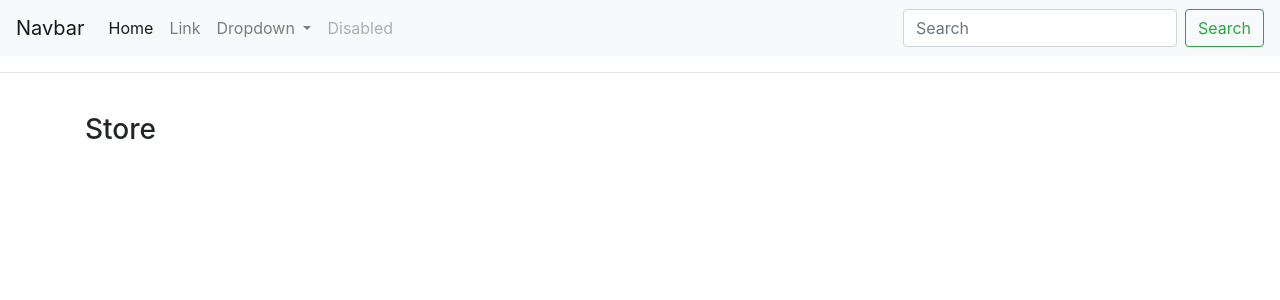
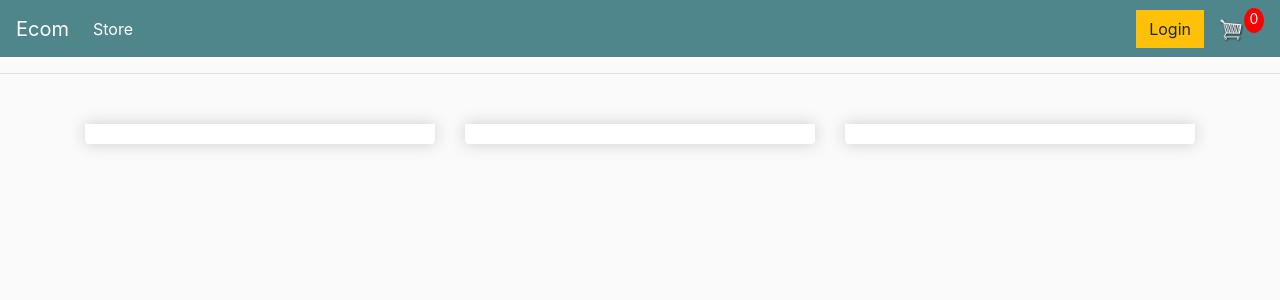
Before and after one commit to ccobasi/eshop, a Django app: template store/templates/store/store.html in a window 1280 px wide. Shown: the top 300 px of the page. Run offline with Django 3.2, Linux system fonts and the light colour scheme; the template is opened without the code that fills it, so the values that code supplies are empty; parts of the project's set-up code (start-up, migrations or seed data) failed here and were passed over; some libraries are stand-ins or nearby versions.

Commit message:
add product cards

```diff
--- /dev/null
+++ b/static/css/main.css
@@ -0,0 +1,103 @@
+body {
+  background-color: hsl(0, 0%, 98%);
+}
+
+h1,
+h2,
+h3,
+h4,
+h5,
+h6 {
+  color: hsl(0, 0%, 30%);
+}
+
+.box-element {
+  box-shadow: hsl(0, 0%, 80%) 0 0 16px;
+  background-color: #fff;
+  border-radius: 4px;
+  padding: 10px;
+}
+
+.thumbnail {
+  width: 100%;
+  height: 200px;
+  -webkit-box-shadow: -1px -3px 5px -2px rgba(214, 214, 214, 1);
+  -moz-box-shadow: -1px -3px 5px -2px rgba(214, 214, 214, 1);
+  box-shadow: -1px -3px 5px -2px rgba(214, 214, 214, 1);
+}
+
+.product {
+  border-radius: 0 0 4px 4px;
+}
+
+.bg-dark {
+  background-color: #4f868c !important;
+}
+
+#cart-icon {
+  width: 25px;
+  display: inline-block;
+  margin-left: 15px;
+}
+
+#cart-total {
+  display: block;
+  text-align: center;
+  color: #fff;
+  background-color: red;
+  width: 20px;
+  height: 25px;
+  border-radius: 50%;
+  font-size: 14px;
+}
+
+.col-lg-4,
+.col-lg-6,
+.col-lg-8,
+.col-lg-12 {
+  margin-top: 10px;
+}
+
+.btn {
+  border-radius: 0;
+}
+
+.row-image {
+  width: 100px;
+}
+
+.form-field {
+  width: 250px;
+  display: inline-block;
+  padding: 5px;
+}
+
+.cart-row {
+  display: flex;
+  align-items: flex-stretch;
+  padding-bottom: 10px;
+  margin-bottom: 10px;
+  border-bottom: 1px solid #ececec;
+}
+
+.quantity {
+  display: inline-block;
+  font-weight: 700;
+  padding-right: 10px;
+}
+
+.chg-quantity {
+  width: 12px;
+  cursor: pointer;
+  display: block;
+  margin-top: 5px;
+  transition: 0.1s;
+}
+
+.chg-quantity:hover {
+  opacity: 0.6;
+}
+
+.hidden {
+  display: none !important;
+}
--- a/store/templates/store/main.html
+++ b/store/templates/store/main.html
@@ -19,8 +19,8 @@
     <link rel="stylesheet" type="text/css" href="{% static 'css/main.css' %}" />
   </head>
   <body>
-    <nav class="navbar navbar-expand-lg navbar-light bg-light">
-      <a class="navbar-brand" href="#">Navbar</a>
+    <nav class="navbar navbar-expand-lg navbar-dark bg-dark">
+      <a class="navbar-brand" href="{% url 'store' %}">Ecom</a>
       <button
         class="navbar-toggler"
         type="button"
@@ -36,47 +36,19 @@
       <div class="collapse navbar-collapse" id="navbarSupportedContent">
         <ul class="navbar-nav mr-auto">
           <li class="nav-item active">
-            <a class="nav-link" href="#"
-              >Home <span class="sr-only">(current)</span></a
+            <a class="nav-link" href="{% url 'store' %}"
+              >Store <span class="sr-only">(current)</span></a
             >
           </li>
-          <li class="nav-item">
-            <a class="nav-link" href="#">Link</a>
-          </li>
-          <li class="nav-item dropdown">
-            <a
-              class="nav-link dropdown-toggle"
-              href="#"
-              id="navbarDropdown"
-              role="button"
-              data-toggle="dropdown"
-              aria-haspopup="true"
-              aria-expanded="false"
-            >
-              Dropdown
-            </a>
-            <div class="dropdown-menu" aria-labelledby="navbarDropdown">
-              <a class="dropdown-item" href="#">Action</a>
-              <a class="dropdown-item" href="#">Another action</a>
-              <div class="dropdown-divider"></div>
-              <a class="dropdown-item" href="#">Something else here</a>
-            </div>
-          </li>
-          <li class="nav-item">
-            <a class="nav-link disabled" href="#">Disabled</a>
-          </li>
         </ul>
-        <form class="form-inline my-2 my-lg-0">
-          <input
-            class="form-control mr-sm-2"
-            type="search"
-            placeholder="Search"
-            aria-label="Search"
-          />
-          <button class="btn btn-outline-success my-2 my-sm-0" type="submit">
-            Search
-          </button>
-        </form>
+        <div class="form-inline my-2 my-lg-0">
+          <a href="#" class="btn btn-warning">Login</a>
+
+          <a href="{% url 'cart' %}">
+            <img id="cart-icon" src="{% static 'images/cart.png' %}" />
+          </a>
+          <p id="cart-total">0</p>
+        </div>
       </div>
     </nav>
     <hr />
--- a/store/templates/store/store.html
+++ b/store/templates/store/store.html
@@ -1,3 +1,16 @@
 {% extends 'store/main.html' %} {% load static %} {% block content %}
-<h3>Store</h3>
+
+<div class="row">
+  <div class="col-lg-4">
+    <div class="box-element product"></div>
+  </div>
+
+  <div class="col-lg-4">
+    <div class="box-element product"></div>
+  </div>
+
+  <div class="col-lg-4">
+    <div class="box-element product"></div>
+  </div>
+</div>
 {% endblock content %}
```
Also changed, not shown: static/images/placeholder.png (added).
